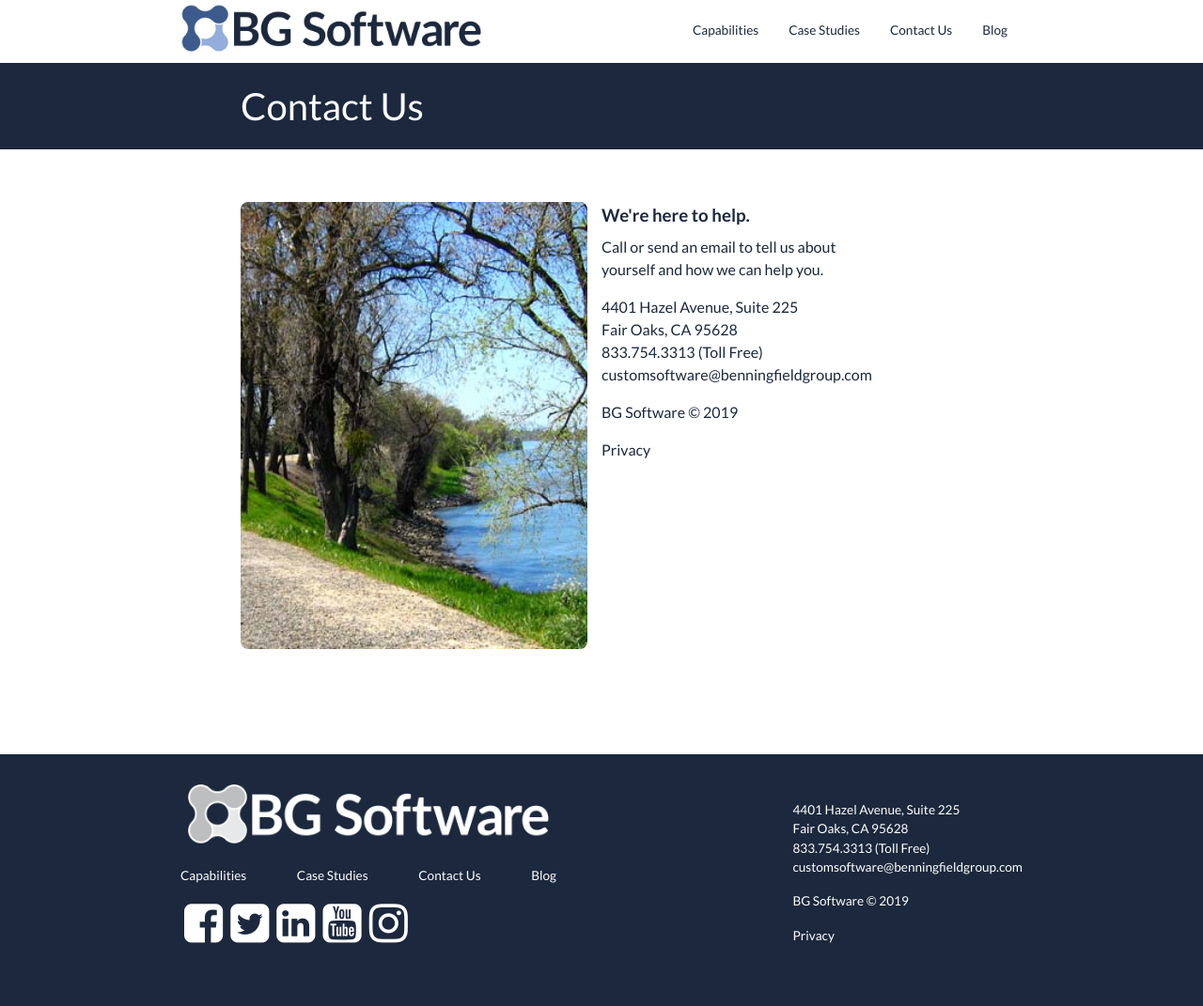
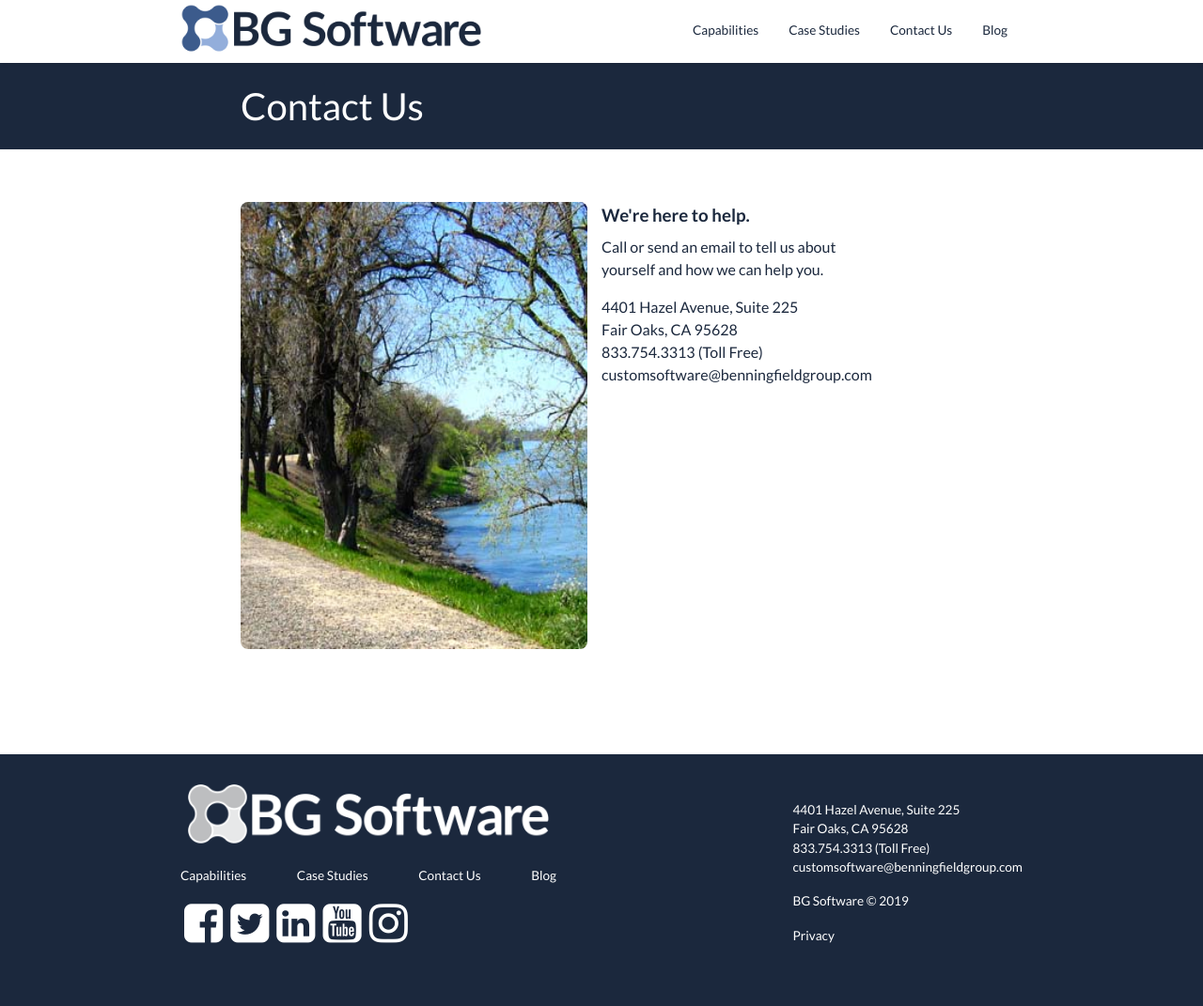
Before and after one commit to bgsoftware/company-site, a Jekyll site: the page built from contact-form.html, in a window 1280 px wide. Shown: the whole page at 94% size. Built offline with Jekyll 4.4.1, drawn with Linux system fonts in a browser that asks for light colours; comment, search, counter and statistics services are not loaded.

Commit message:
Remove copyright information

```diff
--- a/contact-form.html
+++ b/contact-form.html
@@ -41,8 +41,6 @@ tags: [Contact Us]
         aria-label="contact us by email.">
         customsoftware@benningfieldgroup.com
       </a>
-      <span class="pb-3">BG Software © 2019</span>
-      <a href="/cookie-policy" class="hover-color-light-blue">Privacy</a>
     </div>
     <!--- End of Contact Information. --->
 
```
